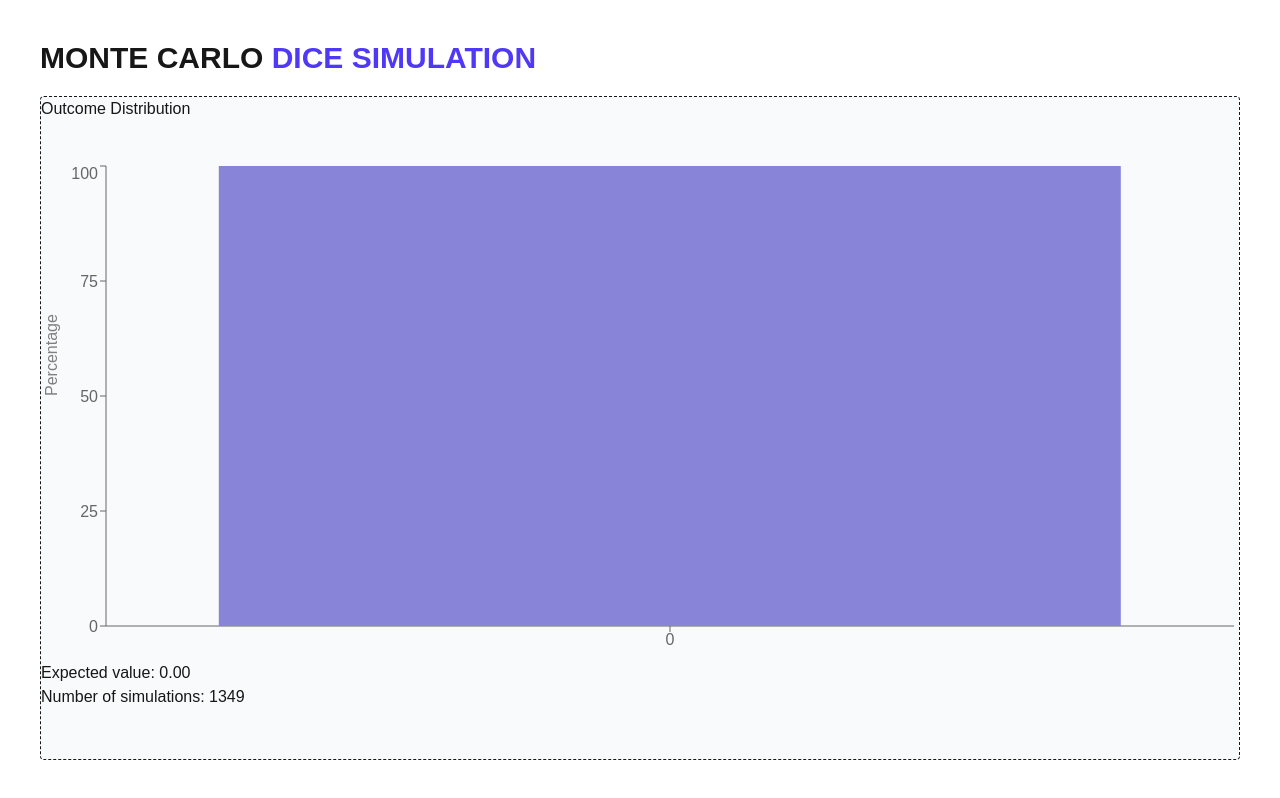
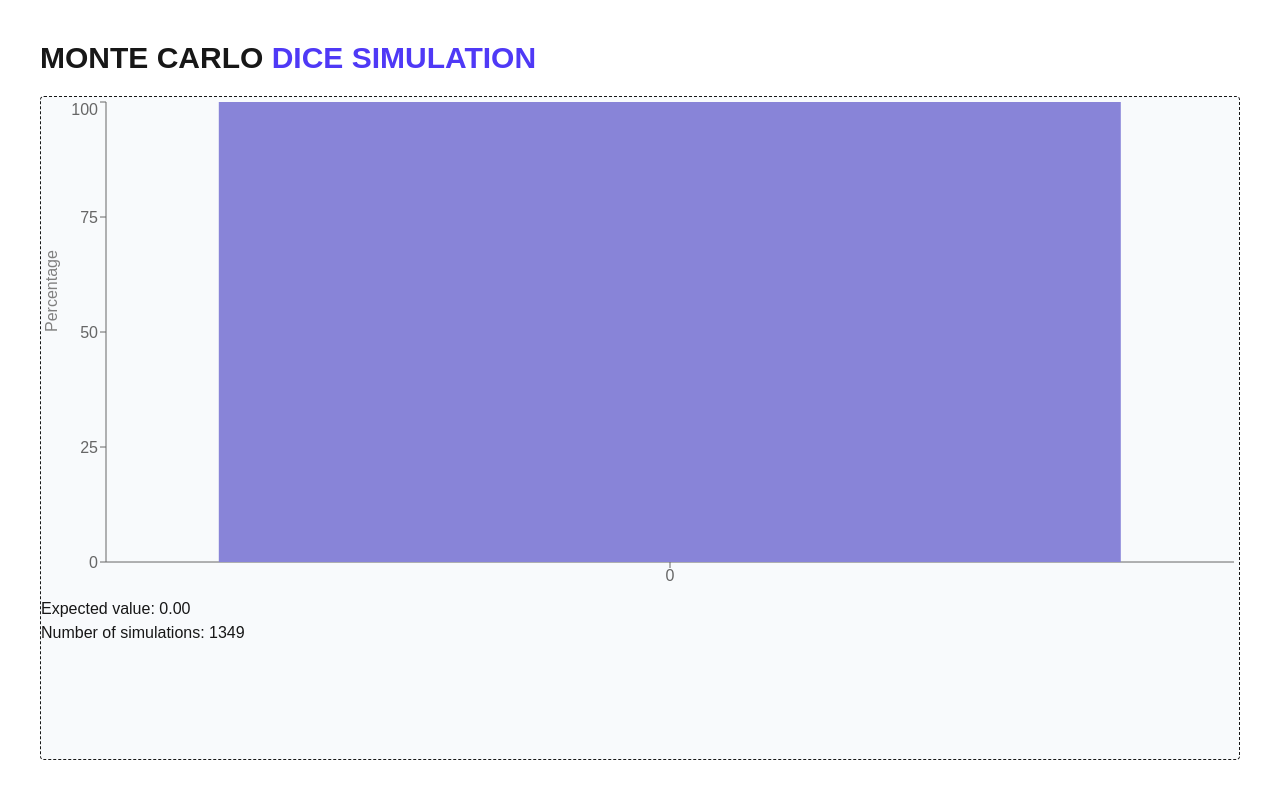
Before and after one commit to vincemaina/monte-carlo-dice-sandbox, a Next.js app: page / in a window 1280 px wide. Built offline with nearby package versions, Linux system fonts and the light colour scheme.

Commit message:
fix: remove title

```diff
--- a/src/app/simulation-visualiser.tsx
+++ b/src/app/simulation-visualiser.tsx
@@ -32,7 +32,6 @@ export function SimulationVisualiser({ outcomes }: Props) {
 
   return (
     <div style={{ width: "100%", height: 500 }}>
-      <h2 className="mb-10">Outcome Distribution</h2>
       <ResponsiveContainer width="100%" height="100%">
         <BarChart data={frequencyData}>
           <XAxis dataKey="sum" />
```
